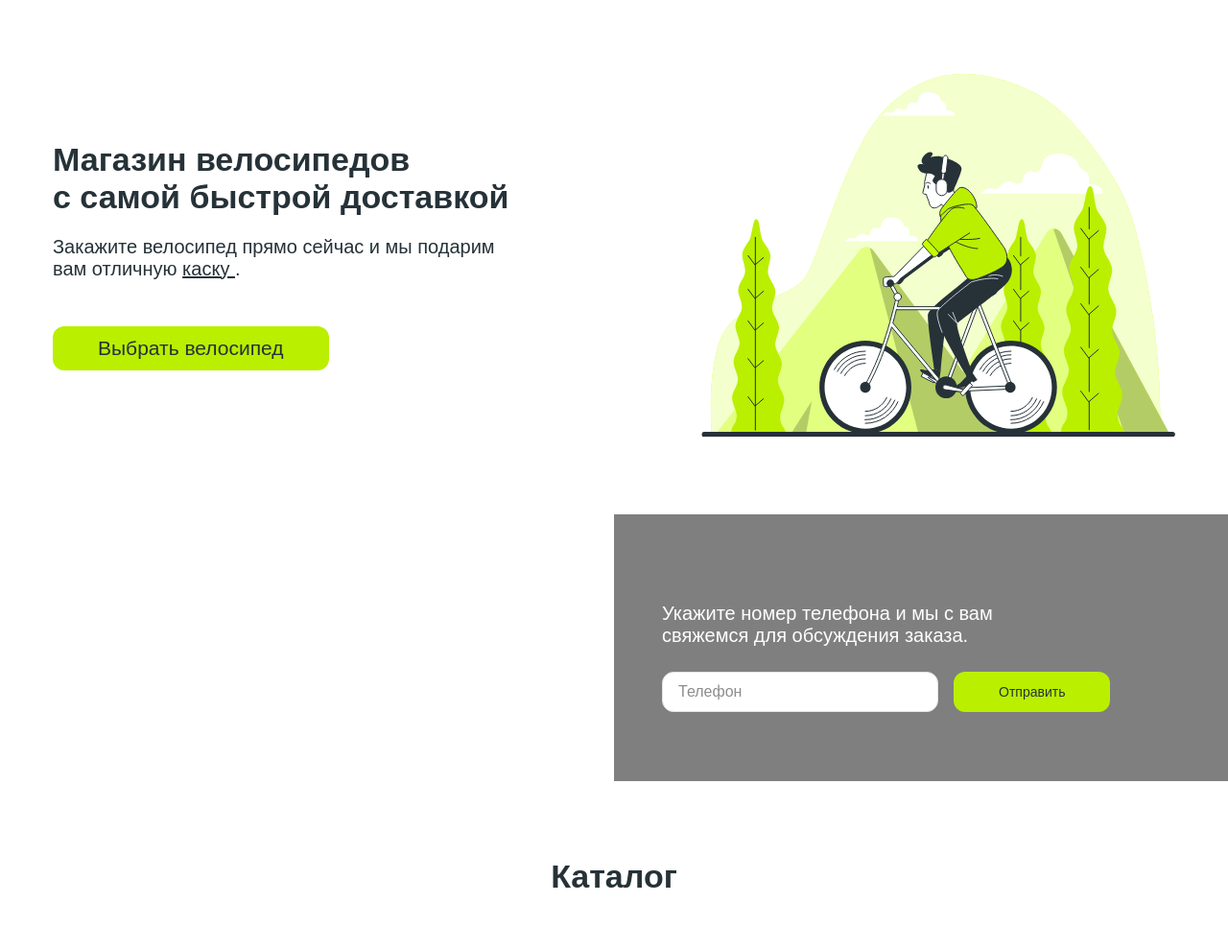
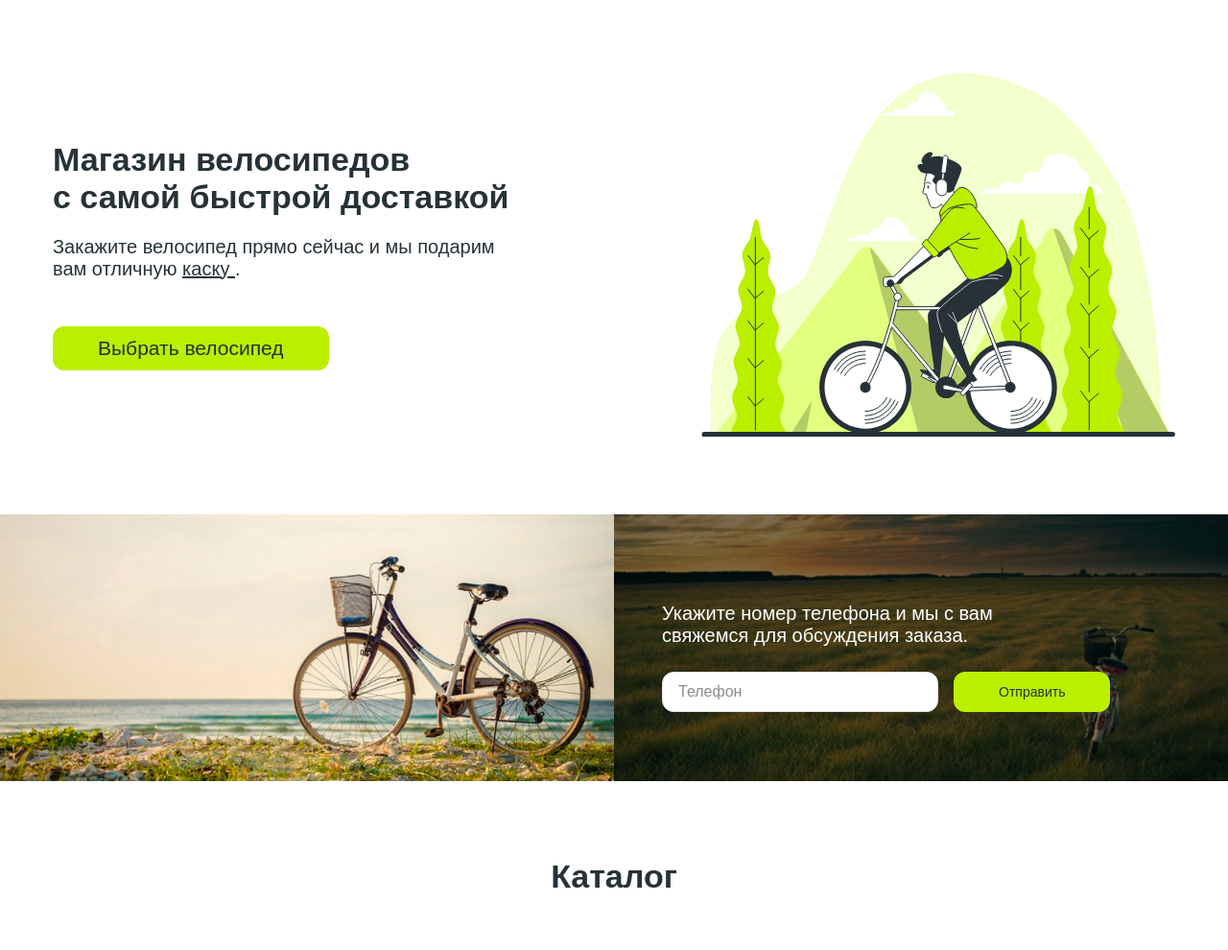
Before and after one commit to Waspish/-SHOP, a website: page index.html in a window 1280 px wide. Shown: the part 65-1055 px from the top of the page at 96% size. Drawn offline with Linux system fonts and the light colour scheme; the site is published under a folder, as on GitHub Pages, so addresses that start at the root find nothing; files whose address does not match are found by name.

Commit message:
Finally did smth

```diff
--- a/css/style.css
+++ b/css/style.css
@@ -40,24 +40,17 @@ a {
   --base-padding: 15px;
 }
 
-.menu__link,
-.default-link {
+.menu__link, .default-link {
   transition: color var(--transition-duration) background-color var(--transition-duration);
 }
-
-.menu__link:focus-visible,
-.default-link:focus-visible {
+.menu__link:focus-visible, .default-link:focus-visible {
   outline: none;
   background-color: var(--base-color);
 }
-
-.menu__link:hover,
-.default-link:hover {
+.menu__link:hover, .default-link:hover {
   color: var(--base-color-hover);
 }
-
-.menu__link:active,
-.default-link:active {
+.menu__link:active, .default-link:active {
   color: var(--base-color-active);
 }
 
@@ -79,21 +72,17 @@ a {
   font-size: var(--default-font-size);
   transition: color var(--transition-duration) background-color var(--transition-duration);
 }
-
 @media (min-width: 740px) {
   .default-btn {
     font-size: var(--mobile-font-size);
   }
 }
-
 .default-btn:focus-visible {
   outline-color: var(--base-color);
 }
-
 .default-btn:hover {
   color: var(--base-color-hover);
 }
-
 .default-btn:active {
   color: var(--base-color-active);
 }
@@ -106,11 +95,9 @@ a {
   transition: border var(--transition-duration);
   outline: none;
 }
-
 .text-field::placeholder {
   color: var(--placeholder-color);
 }
-
 .text-field:focus-visible {
   outline: 1px solid var(--base-color);
 }
@@ -135,7 +122,6 @@ a {
   margin: 0;
   padding-left: 0;
 }
-
 .menu__link {
   color: white;
   outline: none;
@@ -146,17 +132,14 @@ a {
   gap: 16px;
   flex-direction: column;
 }
-
 .callback-form__inp {
   flex-basis: auto;
 }
-
 @media (min-width: 740px) {
   .callback-form__inp {
     flex-basis: 288px;
   }
 }
-
 @media (min-width: 740px) {
   .callback-form {
     flex-direction: row;
@@ -171,7 +154,6 @@ a {
   border: 1px solid var(--border-color);
   height: 100%;
 }
-
 .product-card__img {
   flex-shrink: 0;
   display: block;
@@ -180,13 +162,11 @@ a {
   width: 100%;
   object-fit: contain;
 }
-
 @media (min-width: 740px) {
   .product-card__img {
     height: 180px;
   }
 }
-
 .product-card__body {
   display: flex;
   padding: 10px;
@@ -194,72 +174,60 @@ a {
   flex-basis: 100%;
   justify-content: space-between;
 }
-
 @media (min-width: 740px) {
   .product-card__body {
     padding: 15px;
   }
 }
-
 .product-card__body-top {
   margin-bottom: 10px;
 }
-
 @media (min-width: 740px) {
   .product-card__body-top {
     margin-bottom: 22px;
   }
 }
-
 .product-card__title {
   margin-top: 0;
   font-size: 14px;
   font-weight: 700;
   margin-bottom: 10px;
 }
-
 @media (min-width: 740px) {
   .product-card__title {
     font-size: 21px;
   }
 }
-
 .product-card__price {
   color: var(--price-color);
   font-size: 14px;
   font-weight: 700;
 }
-
 @media (min-width: 740px) {
   .product-card__price {
     font-size: 18px;
   }
 }
-
 @media (min-width: 740px) {
   .product-card__btn {
     font-size: 18px;
   }
 }
-
 .product-card_big {
   border: none;
   position: relative;
   height: 100%;
 }
-
 @media (min-width: 740px) {
   .product-card_big {
     height: 353px;
   }
 }
-
 .product-card_big__img {
   object-fit: cover;
   height: 100%;
   border-radius: var(--base-border-radius);
 }
-
 .product-card_big__body {
   position: absolute;
   bottom: 0;
@@ -268,39 +236,32 @@ a {
   border-radius: var(--base-border-radius);
   width: 100%;
 }
-
 @media (min-width: 740px) {
   .product-card_big__body {
     height: 149px;
   }
 }
-
 .product-card_big__title {
   color: var(--text-white-color);
   font-size: var(--default-font-size);
 }
-
 @media (min-width: 740px) {
   .product-card_big__title {
     font-size: 21px;
   }
 }
-
 .product-card_big__price {
   color: var(--text-white-color);
   font-size: var(--default-font-size);
 }
-
 @media (min-width: 740px) {
   .product-card_big__price {
     font-size: 18px;
   }
 }
-
 .product-card_big__btn {
   width: 100%;
 }
-
 @media (min-width: 740px) {
   .product-card_big__btn {
     max-width: 156px;
@@ -316,7 +277,6 @@ a {
 .header {
   background-color: var(--black-color);
 }
-
 .header__container {
   padding: 0;
   display: flex;
@@ -324,14 +284,12 @@ a {
   align-items: center;
   flex-direction: column;
 }
-
 @media (min-width: 740px) {
   .header__container {
     padding: 0 var(--base-padding);
     flex-direction: row;
   }
 }
-
 .header__logo {
   width: 100%;
   display: flex;
@@ -341,40 +299,33 @@ a {
   outline: none;
   transition: opacity var(--transition-duration) background-color var(--transition-duration);
 }
-
 .header__logo:focus-visible {
   opacity: 0;
 }
-
 .header__logo:hover {
   background-color: var(--base-color-hover);
 }
-
 .header__logo:active {
   background-color: var(--base-color-active);
 }
-
 @media (min-width: 740px) {
   .header__logo {
     width: initial;
     display: block;
   }
 }
-
 .header__menu {
   padding: 20px 0;
   display: flex;
   width: 100%;
   overflow-x: scroll;
 }
-
 @media (min-width: 740px) {
   .header__menu {
     overflow: initial;
     width: initial;
   }
 }
-
 .header__menu-list {
   padding: 0 var(--base-padding);
   width: fit-content;
@@ -384,7 +335,6 @@ main .hero__container {
   display: block;
   padding: 40px 15px;
 }
-
 @media (min-width: 740px) {
   main .hero__container {
     display: flex;
@@ -393,65 +343,54 @@ main .hero__container {
     align-items: center;
   }
 }
-
 main .hero__content {
   flex-basis: 484px;
 }
-
 main .hero__img {
   max-width: 494px;
   max-height: 380px;
   display: none;
 }
-
 @media (min-width: 740px) {
   main .hero__img {
     display: block;
   }
 }
-
 main .hero__title {
   font-size: 28px;
   margin-top: 0;
   margin-bottom: 20px;
 }
-
 @media (min-width: 740px) {
   main .hero__title {
     font-size: 34px;
   }
 }
-
 main .hero__desc {
   font-size: 20px;
   margin-top: 0px;
   margin-bottom: 48px;
 }
-
 main .hero__btn {
   font-size: 21px;
   width: 100%;
 }
-
 @media (min-width: 740px) {
   main .hero__btn {
     padding: 11px 47px;
     width: initial;
   }
 }
-
 main .callback {
   display: flex;
   min-height: 255px;
 }
-
 main .callback__left {
   display: flex;
 }
-
 @media (min-width: 740px) {
   main .callback__left {
-    background-image: url("/Waspish/-SHOP/img/callback-left.jpg");
+    background-image: url("img/callback-left.jpg");
     background-repeat: no-repeat;
     background-position-x: 100%;
     background-position-y: 70%;
@@ -459,9 +398,8 @@ main .callback__left {
     width: 50%;
   }
 }
-
 main .callback__right {
-  background-image: linear-gradient(rgba(0, 0, 0, 0.5019607843), rgba(0, 0, 0, 0.5019607843)), url("/Waspish/-SHOP/img/callback-right.jpg");
+  background-image: linear-gradient(rgba(0, 0, 0, 0.5019607843), rgba(0, 0, 0, 0.5019607843)), url("img/callback-right.jpg");
   background-repeat: no-repeat;
   background-position: center;
   background-size: cover;
@@ -470,61 +408,50 @@ main .callback__right {
   flex-direction: column;
   padding: 72px 50px;
 }
-
 @media (min-width: 740px) {
   main .callback__right {
     width: 50%;
   }
 }
-
 main .callback__desc {
   color: var(--text-white-color);
   max-width: 424px;
   font-size: 20px;
   margin-bottom: 26px;
 }
-
 main .callback__btn {
   padding: 11px 47px;
 }
-
 main .catalog {
   padding: 40px 0;
 }
-
 @media (min-width: 740px) {
   main .catalog {
     padding: 80px 0;
   }
 }
-
 main .catalog__item_big {
   grid-column: span 2;
 }
-
 main .catalog__card {
   max-height: 270px;
 }
-
 @media (min-width: 740px) {
   main .catalog__card {
     max-height: fit-content;
     height: 100%;
   }
 }
-
 main .catalog__subtitle {
   margin-bottom: 30px;
   font-size: 26px;
 }
-
 @media (min-width: 740px) {
   main .catalog__subtitle {
     font-size: 34px;
     margin-bottom: 60px;
   }
 }
-
 main .catalog__list {
   display: grid;
   grid-template-columns: repeat(2, 1fr);
@@ -534,18 +461,15 @@ main .catalog__list {
   padding: 0;
   list-style: none;
 }
-
 @media (min-width: 740px) {
   main .catalog__list {
     gap: 30px;
     grid-template-columns: repeat(4, 1fr);
   }
 }
-
 main .catalog__btn {
   padding: 8px;
 }
-
 @media (min-width: 740px) {
   main .catalog__btn {
     padding: 11px;
```
